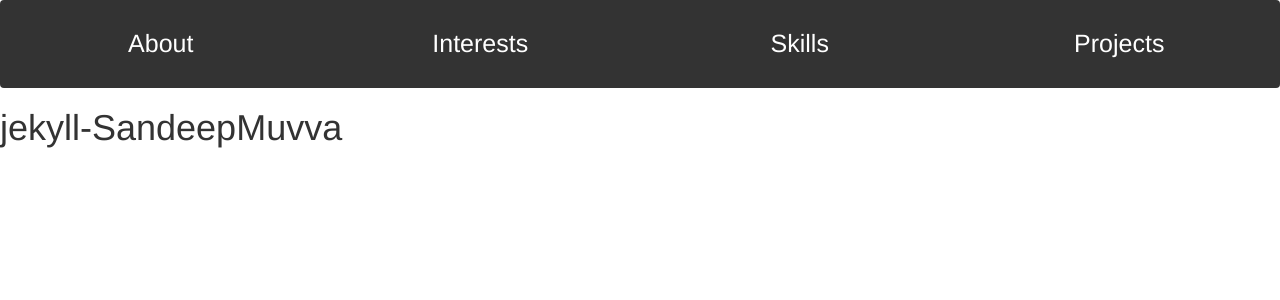
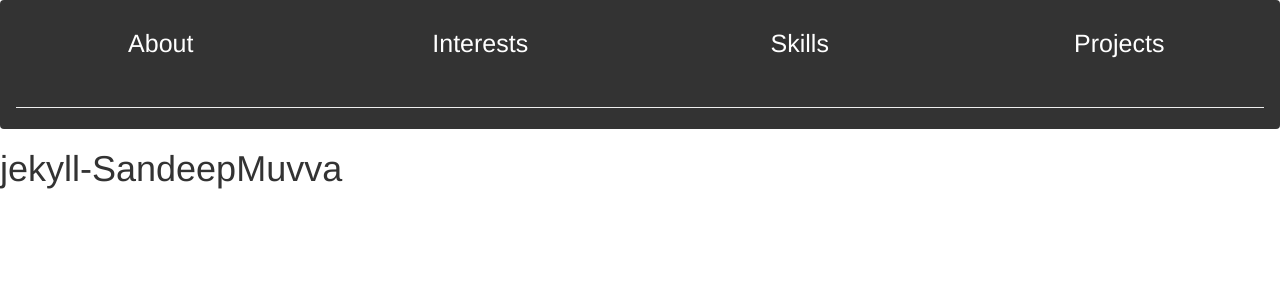
Before and after one commit to Sandeep-Muvva/jekyll-SandeepMuvva, a Jekyll site: the page built from README.md, in a window 1280 px wide. Shown: the top 300 px of the page. Built offline with Jekyll 4.4.1, drawn with Linux system fonts in a browser that asks for light colours; our own code applies the rules of GitHub Pages for plain Markdown files.

Commit message:
added hr tag

```diff
--- a/_includes/head-nav.html
+++ b/_includes/head-nav.html
@@ -11,4 +11,5 @@
   <a class="col-lg-3" style="color:white" href="{{site.baseurl}}/skills">Skills</a>
   <a class="col-lg-3" style="color:white" href="{{site.baseurl}}/projects">Projects</a>
 </div>
+<hr>
 </div>
--- a/css/head_css.css
+++ b/css/head_css.css
@@ -23,3 +23,4 @@ a:hover{
     background-repeat: no-repeat;
     background-size: cover;
 }
+hr { background-color: white; height: 1px; border: 0; }
```
